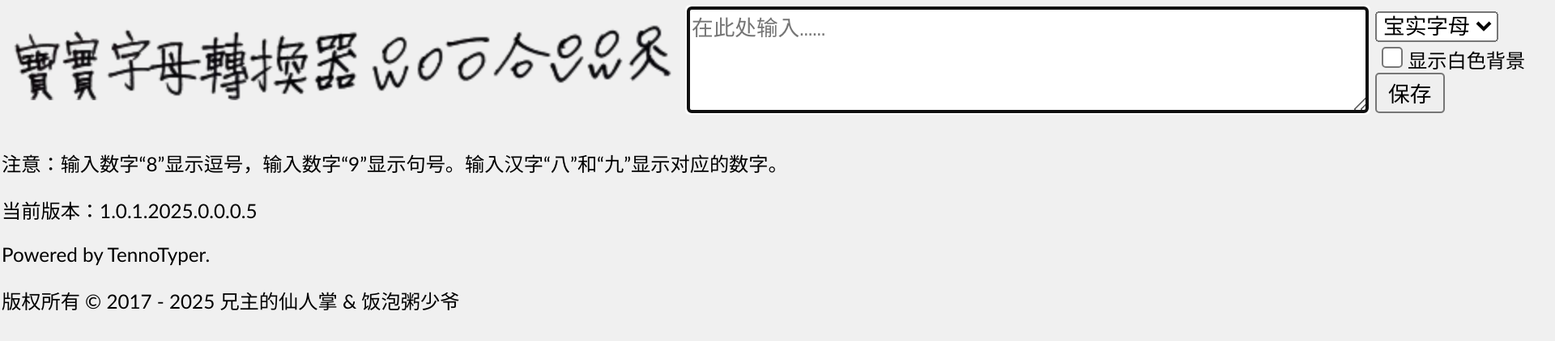
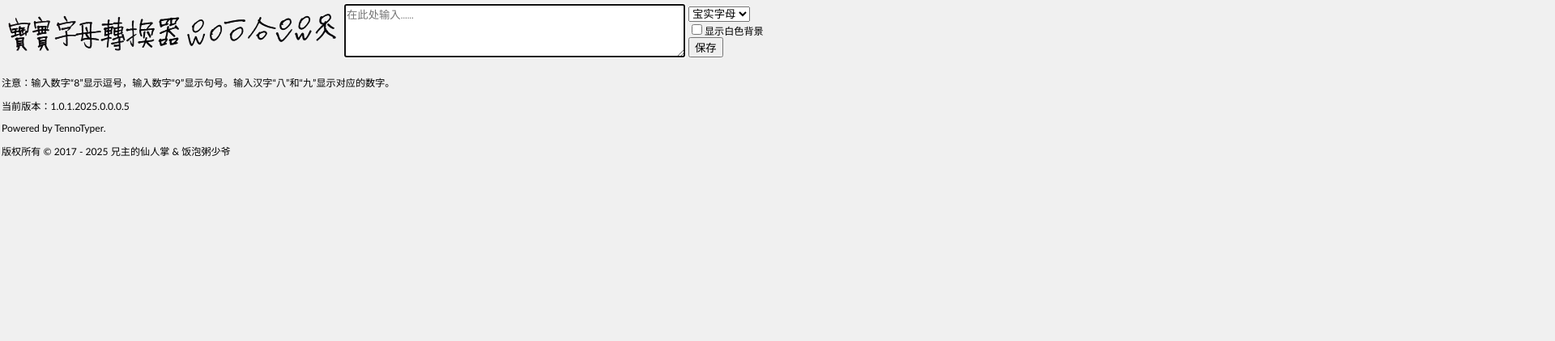
Before and after one commit to sugoijosephhan/extyper, a plain HTML site: page index.html in a window 1280 px wide. Shown: the top 422 px of the page at 81% size, 1920 px wide, since content can reach past the window. Drawn offline with Linux system fonts and the light colour scheme.

Commit message:
2024/11/17/12:45 - Modified the contents.

```diff
--- a/index.html
+++ b/index.html
@@ -11,7 +11,7 @@
 
 	<style>
         html {
-            transform: scale(2);          /* 关键缩放属性 */
+            transform: scale(1);          /* 关键缩放属性 */
             transform-origin: 0 0;        /* 从左上角开始缩放 */
             width: 100vw;                /* 保持原始视口宽度 */
             height: 100vh;               /* 保持原始视口高度 */
```
